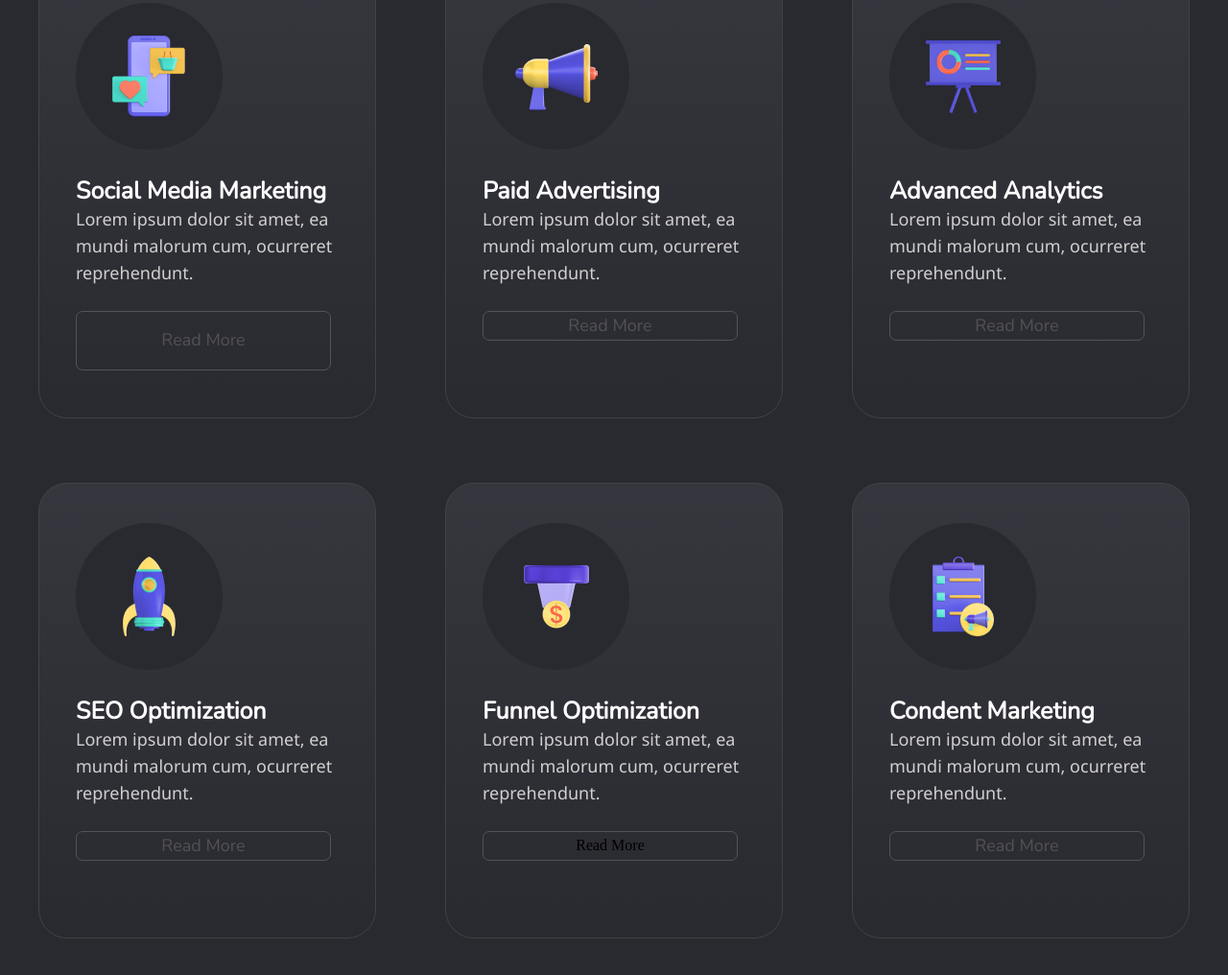
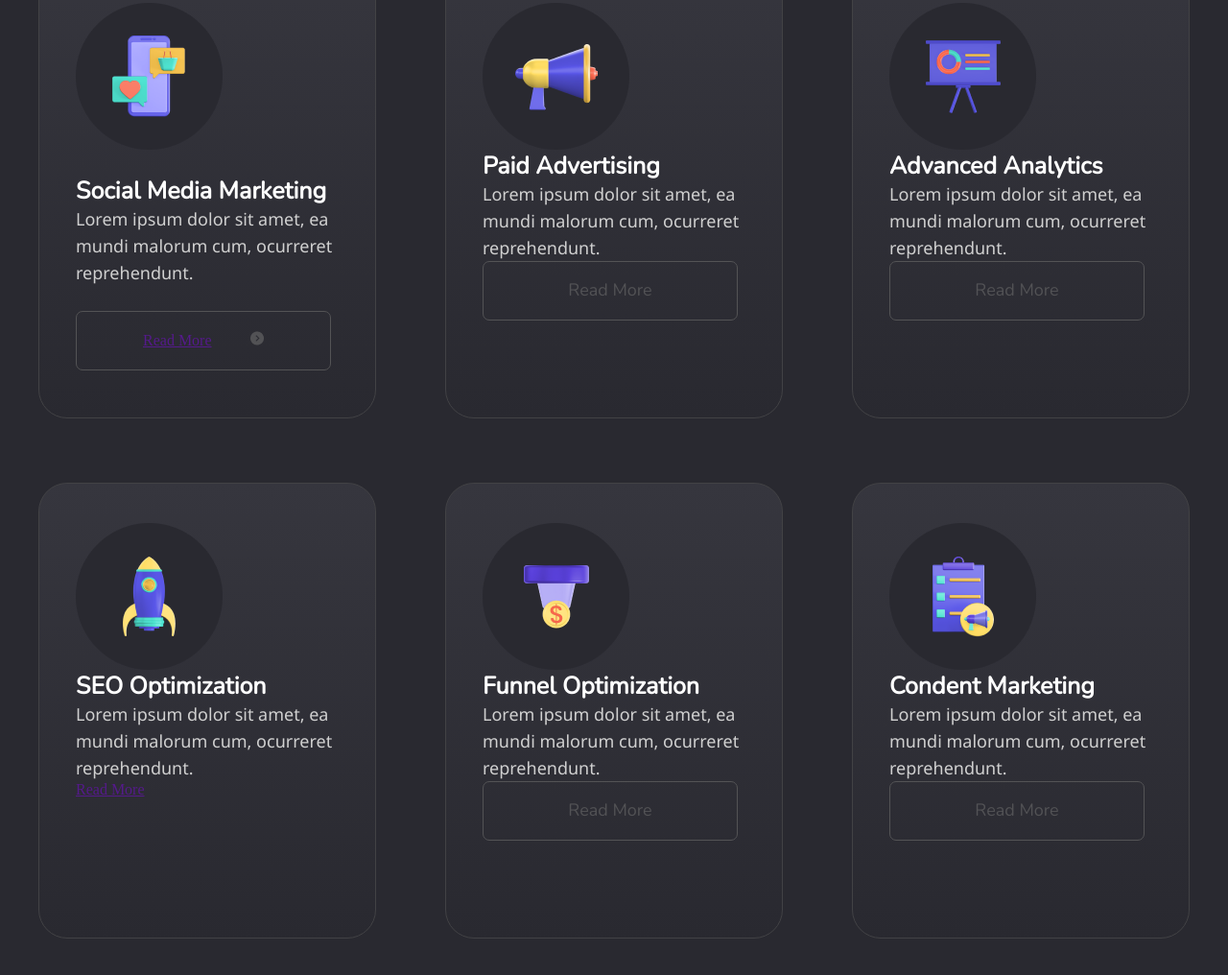
Before and after one commit to Gkamashidze/N10, a plain HTML site: page index.html in a window 1280 px wide. Shown: the part 1467-2483 px from the top of the page at 96% size. Drawn offline with Linux system fonts and the light colour scheme.

Commit message:
განახლება 1,3

```diff
--- a/index.html
+++ b/index.html
@@ -145,7 +145,14 @@ line-height: 110.5%;">High-impact services to take your business to the next lev
                             </div>
 
                             <div class="box1_link">
-                                <a href="">Read More</a>
+                                <div class="box1_link_div1">
+                                    <div>
+                                        <a href="">Read More</a>
+                                    </div>
+                                    <div>
+                                        <img src="./src/img/Vectorarrow.png" alt="">
+                                    </div>
+                                </div>
                             </div>
 
                         </div>
@@ -223,7 +230,9 @@ line-height: 110.5%;">High-impact services to take your business to the next lev
                                 <p>Lorem ipsum dolor sit amet, ea mundi malorum cum, ocurreret reprehendunt. </p>
                             </div>
 
-                            <div class="box2_link">Read More</div>
+                            <div class="box2_link">
+                                <a href="">Read More</a>
+                            </div>
                         </div>
                     </div>
 
--- a/style.css
+++ b/style.css
@@ -275,7 +275,7 @@ li a {
     padding-top: 41px;
 }
 
-.box1 .box1_content {
+.section2_services_row1 .box1 .box1_content {
     display: flex;
     flex-direction: column;
     align-items: flex-start;
@@ -283,8 +283,6 @@ li a {
     height: 393px;
     gap: 26px;
 }
-
-
 
 .box1 h2 {
     color: #FFFFFF;
@@ -306,6 +304,18 @@ li a {
     align-items: center;
 }
 
+.section2_services_row1 .box1 .box1_content .box1_link:hover {
+    background: #FFDC60;
+}
+
+.box1_link_div1 {
+    display: flex;
+    justify-content: space-between;
+    width: 126px;
+    height: 27px;
+    align-items: center;
+}
+
 .section2_services_row1 .box1 .box1_content .box1_link>a {
     font-family: nunito;
     font-weight: 500;
@@ -314,6 +324,10 @@ li a {
     color: #525255;
 
     text-decoration: none;
+}
+
+.section2_services_row1 .box1 .box1_content .box1_link>a:hover {
+    color: #292930;
 }
 
 .section2_services_row1 .box2 .box2_content .box2_link {
@@ -327,6 +341,10 @@ li a {
     align-items: center;
 }
 
+.section2_services_row1 .box2 .box2_content .box2_link:hover {
+    background: #FFDC60;
+}
+
 .section2_services_row1 .box2 .box2_content .box2_link>a {
     font-family: nunito;
     font-weight: 500;
@@ -335,6 +353,10 @@ li a {
     color: #525255;
 
     text-decoration: none;
+}
+
+.section2_services_row1 .box2 .box2_content .box2_link>a:hover {
+    color: #292930;
 }
 
 .section2_services_row1 .box3 .box3_content .box3_link {
@@ -348,6 +370,10 @@ li a {
     align-items: center;
 }
 
+.section2_services_row1 .box3 .box3_content .box3_link:hover {
+    background: #FFDC60;
+}
+
 .section2_services_row1 .box3 .box3_content .box3_link>a {
     font-family: nunito;
     font-weight: 500;
@@ -358,7 +384,11 @@ li a {
     text-decoration: none;
 }
 
-.section2_services_row2 .box1 .box1_content .box1_link {
+.section2_services_row1 .box3 .box3_content .box3_link>a:hover {
+    color: #292930;
+}
+
+/* .section2_services_row2 .box1 .box1_content .box1_link {
     width: 266px;
     height: 62px;
     border: 1px solid #535355;
@@ -367,17 +397,7 @@ li a {
     display: flex;
     justify-content: center;
     align-items: center;
-}
-
-.section2_services_row2 .box1 .box1_content .box1_link>a {
-    font-family: nunito;
-    font-weight: 500;
-    font-size: 18px;
-    line-height: 160%;
-    color: #525255;
-
-    text-decoration: none;
-}
+} */
 
 .section2_services_row2 .box2 .box2_content .box2_link {
     width: 266px;
@@ -390,6 +410,10 @@ li a {
     align-items: center;
 }
 
+.section2_services_row2 .box2 .box2_content .box2_link:hover {
+    background: #FFDC60;
+}
+
 .section2_services_row2 .box2 .box2_content .box2_link>a {
     font-family: nunito;
     font-weight: 500;
@@ -398,6 +422,10 @@ li a {
     color: #525255;
 
     text-decoration: none;
+}
+
+.section2_services_row2 .box2 .box2_content .box2_link>a:hover {
+    color: #292930;
 }
 
 .section2_services_row2 .box3 .box3_content .box3_link {
@@ -411,6 +439,10 @@ li a {
     align-items: center;
 }
 
+.section2_services_row2 .box3 .box3_content .box3_link:hover {
+    background: #FFDC60;
+}
+
 .section2_services_row2 .box3 .box3_content .box3_link>a {
     font-family: nunito;
     font-weight: 500;
@@ -420,6 +452,17 @@ li a {
 
     text-decoration: none;
 }
+
+.section2_services_row2 .box3 .box3_content .box3_link>a:hover {
+    color: #292930;
+}
+
+
+
+
+
+
+
 
 .box1 p {
     color: #D0D0D0;
@@ -448,7 +491,7 @@ li a {
     align-items: flex-start;
     width: 274px;
     height: 393px;
-    gap: 26px;
+
 
     padding-top: 41px;
 }
@@ -493,7 +536,7 @@ li a {
     align-items: flex-start;
     width: 274px;
     height: 393px;
-    gap: 26px;
+    /* gap: 26px; */
 
     padding-top: 41px;
 }
@@ -542,7 +585,7 @@ li a {
     align-items: flex-start;
     width: 274px;
     height: 393px;
-    gap: 26px;
+    /* gap: 26px; */
 
     padding-top: 41px;
 }
```
Also changed, not shown: src/img/Vectorarrow.png (added).
